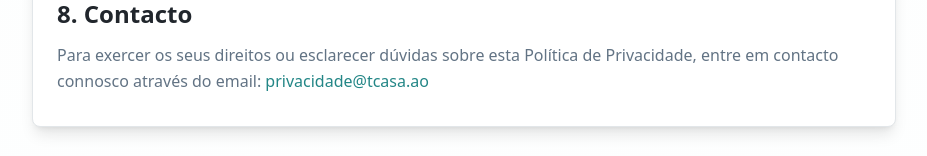
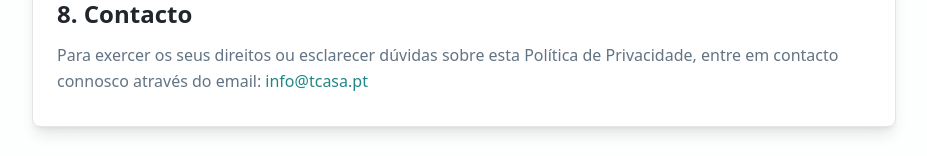
Before and after one commit to theronengitrade/t-casa-ao-43-66, a React (Vite) app: page /privacy-policy in a window 1280 px wide. Shown: the part 1636-1792 px from the top of the page, without its empty margins (176-1103 px from the left). Built offline with nearby package versions, Linux system fonts and the light colour scheme.

Commit message:
Visual edit in Lovable

```diff
--- a/src/pages/PrivacyPolicy.tsx
+++ b/src/pages/PrivacyPolicy.tsx
@@ -2,10 +2,8 @@ import { ArrowLeft } from "lucide-react";
 import { Link } from "react-router-dom";
 import { Button } from "@/components/ui/button";
 import { Card, CardContent, CardHeader, CardTitle } from "@/components/ui/card";
-
 const PrivacyPolicy = () => {
-  return (
-    <div className="min-h-screen bg-gradient-to-b from-background to-accent/5">
+  return <div className="min-h-screen bg-gradient-to-b from-background to-accent/5">
       <div className="container mx-auto px-4 py-8 max-w-4xl">
         <Link to="/">
           <Button variant="ghost" className="mb-6">
@@ -108,14 +106,12 @@ const PrivacyPolicy = () => {
               <h2 className="text-2xl font-semibold mb-3 text-foreground">8. Contacto</h2>
               <p className="text-muted-foreground leading-relaxed">
                 Para exercer os seus direitos ou esclarecer dúvidas sobre esta Política de Privacidade,
-                entre em contacto connosco através do email: <span className="font-medium text-primary">privacidade@tcasa.ao</span>
+                entre em contacto connosco através do email: <span className="font-medium text-primary">info@tcasa.pt</span>
               </p>
             </section>
           </CardContent>
         </Card>
       </div>
-    </div>
-  );
+    </div>;
 };
-
 export default PrivacyPolicy;
```
